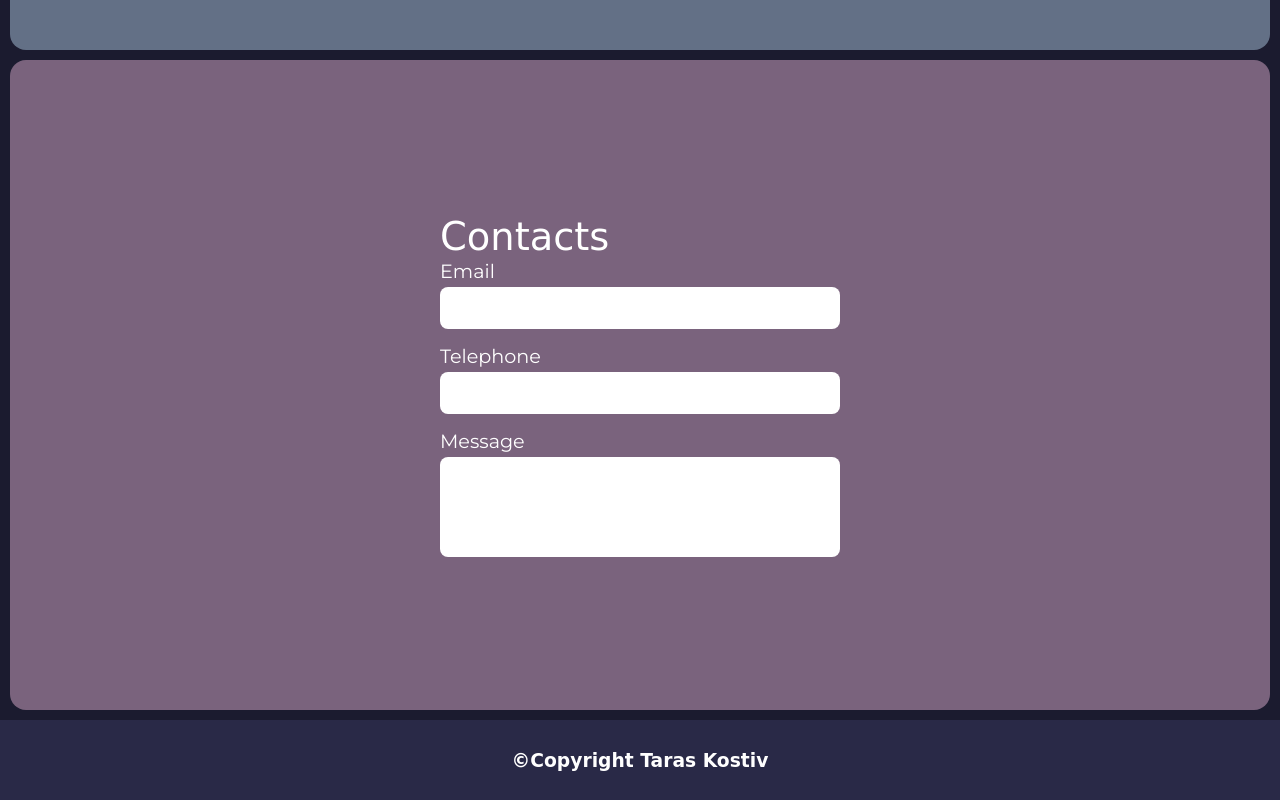
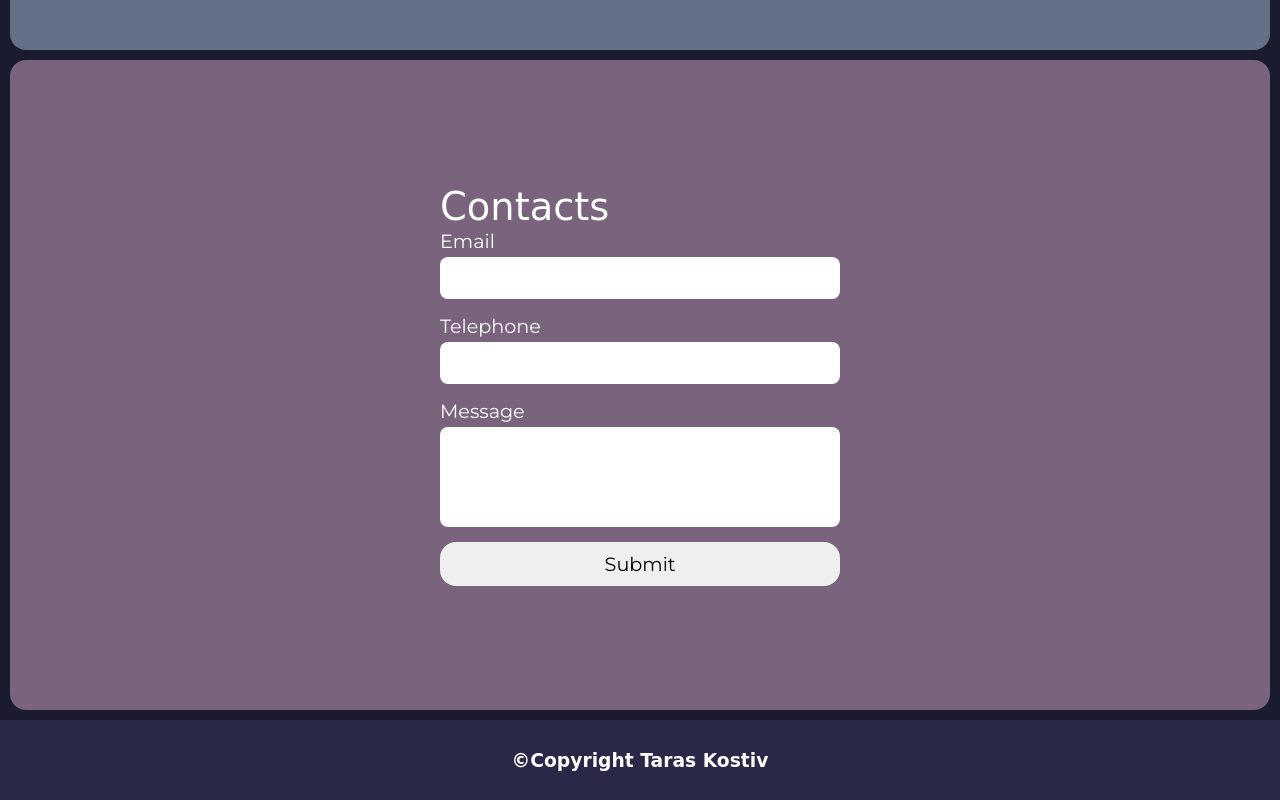
Before and after one commit to TarasKostiv/ampli-adv-fe-11-git, a plain HTML site: page index.html in a window 1280 px wide. Shown: the part 2127-2927 px from the top of the page. Drawn offline with Linux system fonts and the light colour scheme; a web font is replaced by a local one.

Commit message:
+submit btn

```diff
--- a/index.html
+++ b/index.html
@@ -165,6 +165,8 @@
               id="text-message"
               class="contacts__text-message"
             ></textarea>
+
+            <button class="contacts__submit" type="submit">Submit</button>
           </fieldset>
         </form>
       </section>
--- a/scss/main.scss
+++ b/scss/main.scss
@@ -311,6 +311,13 @@ fieldset {
     height: 100px;
     resize: none;
   }
+
+  &__submit {
+    font-size: 1.2rem;
+    margin-top: 15px;
+    border-radius: 16px;
+    padding: 10px 16px 10px 16px;
+  }
 }
 
 footer {
```
Also changed, not shown: scss/main.css.
